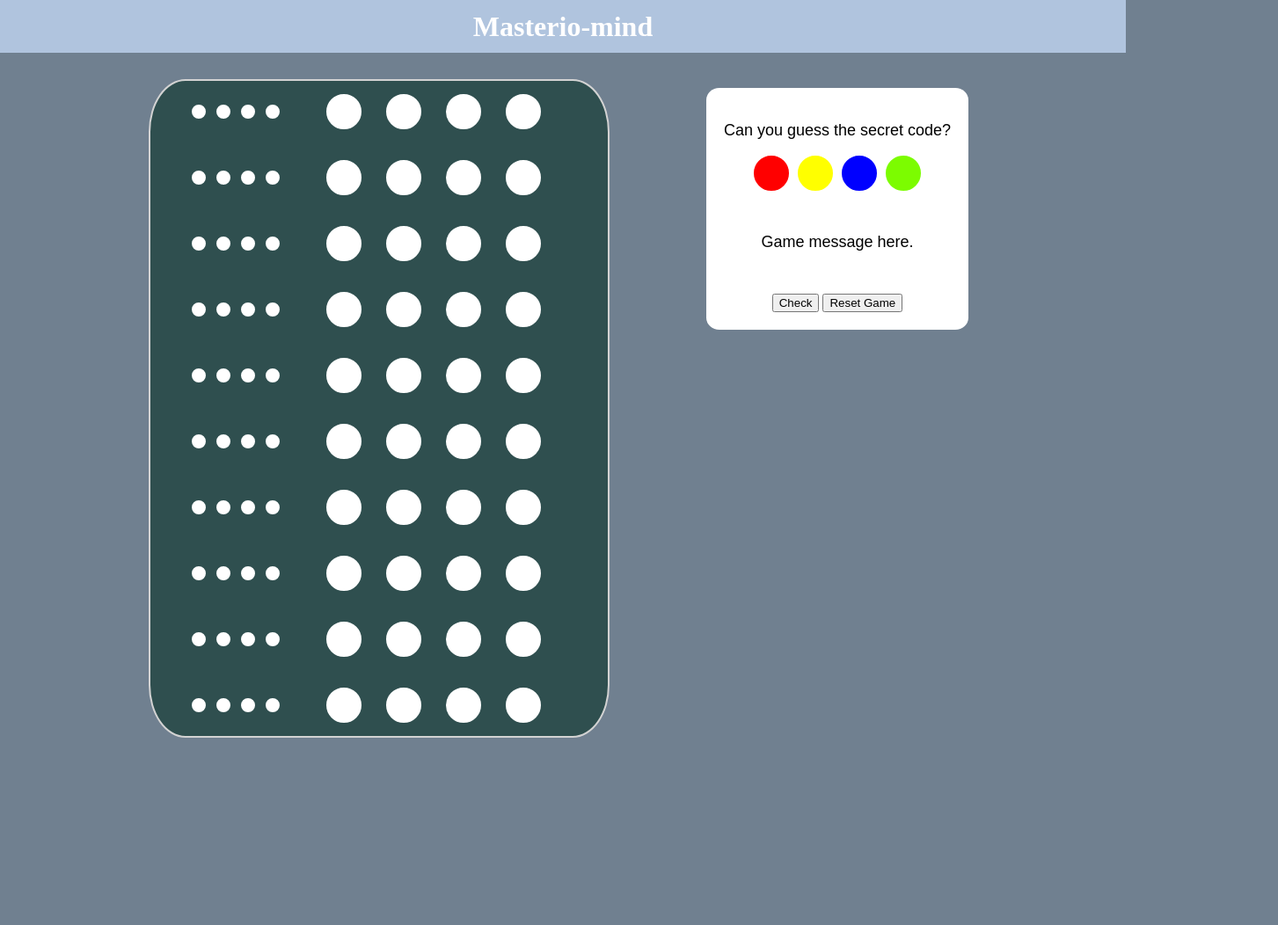
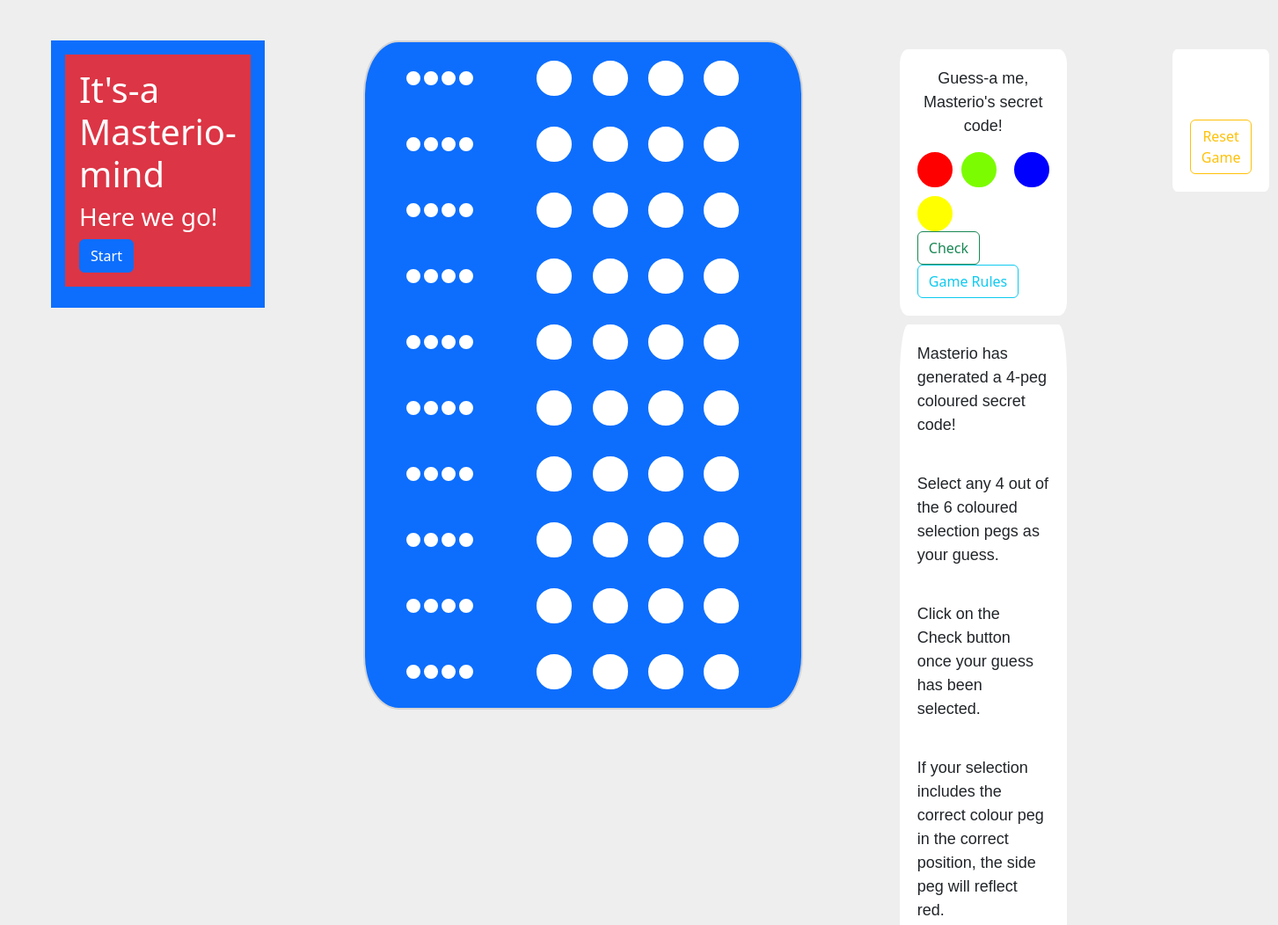
Before and after one commit to mindytyj/mastermind, a website built with Vite: page mastermind/index.html in a window 1280 px wide. Shown: the top 1052 px of the page at 88% size, 1453 px wide, since content can reach past the window. Before the commit the page ends 920 px from the top, so only its background shows below. Built offline with nearby package versions, Linux system fonts and the light colour scheme.

Commit message:
Ver 7.2: Added Bootstrap Styling, Screen Render and Game Rules

```diff
--- a/mastermind/index.html
+++ b/mastermind/index.html
@@ -2,19 +2,38 @@
 <html lang="en">
   <head>
     <meta charset="UTF-8" />
-    <link rel="stylesheet" href="style.css" />
     <link rel="icon" type="image/svg-xml" href="vite.svg" />
     <meta name="viewport" content="width=device-width, initial-scale=1.0" />
-    <title>Mastermind</title>
+    <link
+      href="https://cdn.jsdelivr.net/npm/bootstrap@5.3.0-alpha3/dist/css/bootstrap.min.css"
+      rel="stylesheet"
+      integrity="sha384-KK94CHFLLe+nY2dmCWGMq91rCGa5gtU4mk92HdvYe+M/SXH301p5ILy+dN9+nJOZ"
+      crossorigin="anonymous"
+    />
+    <link rel="stylesheet" href="style.css" />
+    <title>It's-a Masterio-mind</title>
   </head>
-  <body>
-    <header id="title">
-      <div><h1>Masterio-mind</h1></div>
-    </header>
+  <body class="w-auto p-3" style="background-color: #eee">
     <main>
       <section>
-        <div id="gameBoard">
-          <div>
+        <div id="startScreen">
+          <div class="container">
+            <div class="p-3 mb-2 bg-primary text-white">
+              <div class="p-3 mb-2 bg-danger text-white">
+                <h1>It's-a Masterio-mind</h1>
+                <h3>Here we go!</h3>
+                <button id="startButton" type="button" class="btn btn-primary">
+                  Start
+                </button>
+              </div>
+            </div>
+          </div>
+        </div>
+      </section>
+      <section>
+        <div id="gameScreen">
+          <div id="gameBoard" class="p-3 mb-2 bg-primary text-white">
+            <div class="row align-items-center">
               <div class="sidePegs">
                 <div id="side0row0"></div>
                 <div id="side0row1"></div>
@@ -28,7 +47,7 @@
                 <div id="col0row3"></div>
               </div>
             </div>
-          <div>
+            <div class="row align-items-center">
               <div class="sidePegs">
                 <div id="side1row0"></div>
                 <div id="side1row1"></div>
@@ -42,7 +61,7 @@
                 <div id="col1row3"></div>
               </div>
             </div>
-          <div>
+            <div class="row align-items-center">
               <div class="sidePegs">
                 <div id="side2row0"></div>
                 <div id="side2row1"></div>
@@ -56,7 +75,7 @@
                 <div id="col2row3"></div>
               </div>
             </div>
-          <div>
+            <div class="row align-items-center">
               <div class="sidePegs">
                 <div id="side3row0"></div>
                 <div id="side3row1"></div>
@@ -70,7 +89,7 @@
                 <div id="col3row3"></div>
               </div>
             </div>
-          <div>
+            <div class="row align-items-center">
               <div class="sidePegs">
                 <div id="side4row0"></div>
                 <div id="side4row1"></div>
@@ -84,7 +103,7 @@
                 <div id="col4row3"></div>
               </div>
             </div>
-          <div>
+            <div class="row align-items-center">
               <div class="sidePegs">
                 <div id="side5row0"></div>
                 <div id="side5row1"></div>
@@ -98,7 +117,7 @@
                 <div id="col5row3"></div>
               </div>
             </div>
-          <div>
+            <div class="row align-items-center">
               <div class="sidePegs">
                 <div id="side6row0"></div>
                 <div id="side6row1"></div>
@@ -112,7 +131,7 @@
                 <div id="col6row3"></div>
               </div>
             </div>
-          <div>
+            <div class="row align-items-center">
               <div class="sidePegs">
                 <div id="side7row0"></div>
                 <div id="side7row1"></div>
@@ -126,7 +145,7 @@
                 <div id="col7row3"></div>
               </div>
             </div>
-          <div>
+            <div class="row align-items-center">
               <div class="sidePegs">
                 <div id="side8row0"></div>
                 <div id="side8row1"></div>
@@ -140,7 +159,7 @@
                 <div id="col8row3"></div>
               </div>
             </div>
-          <div>
+            <div class="row align-items-center">
               <div class="sidePegs">
                 <div id="side9row0"></div>
                 <div id="side9row1"></div>
@@ -155,20 +174,82 @@
               </div>
             </div>
           </div>
+        </div>
       </section>
       <section>
+        <div id="gamePanel">
           <div class="divContainer">
-          <div><p>Can you guess the secret code?</p></div>
+            <div>
+              <p class="text-center">Guess-a me, Masterio's secret code!</p>
+            </div>
             <div class="selectionPegs">
               <div id="redPeg"></div>
+              <div id="greenPeg"></div>
+              <div id="pinkPeg"></div>
+              <div id="bluePeg"></div>
               <div id="yellowPeg"></div>
-            <div id="bluePeg"></div>
-            <div id="greenPeg"></div>
+              <div id="orangePeg"></div>
             </div>
-          <div id="gameMessage"><p>Game message here.</p></div>
             <div class="buttons">
-            <button id="check">Check</button>
-            <button id="resetGame">Reset Game</button>
+              <button id="check" type="button" class="btn btn-outline-success">
+                Check
+              </button>
+              <button id="gameRules" type="button" class="btn btn-outline-info">
+                Game Rules
+              </button>
+            </div>
+          </div>
+          <div div id="gameRulesInfo" class="hide">
+            <div class="divContainer">
+              <p>Masterio has generated a 4-peg coloured secret code!</p>
+              <br />
+              <p>
+                Select any 4 out of the 6 coloured selection pegs as your guess.
+              </p>
+              <br />
+              <p>
+                Click on the Check button once your guess has been selected.
+              </p>
+              <br />
+              <p>
+                If your selection includes the correct colour peg in the correct
+                position, the side peg will reflect red.
+              </p>
+              <br />
+              <p>
+                If your selection includes the correct colour peg in the wrong
+                position, the side peg will reflect black.
+              </p>
+              <br />
+              <p>
+                If your selection is not in Masterio's secret code, the side peg
+                will remain white.
+              </p>
+              <br />
+              <button
+                id="hideGameRules"
+                type="button"
+                class="btn btn-outline-danger"
+              >
+                Hide Game Rules
+              </button>
+            </div>
+          </div>
+        </div>
+      </section>
+      <section>
+        <div id="resetGameScreen">
+          <div class="divContainer">
+            <div id="gameMessage" class="text-center">
+              <p>Game message here.</p>
+            </div>
+            <button
+              id="resetGame"
+              type="button"
+              class="btn btn-outline-warning"
+            >
+              Reset Game
+            </button>
           </div>
         </div>
       </section>
```
Lines whose indentation alone changed are shown as unchanged.
